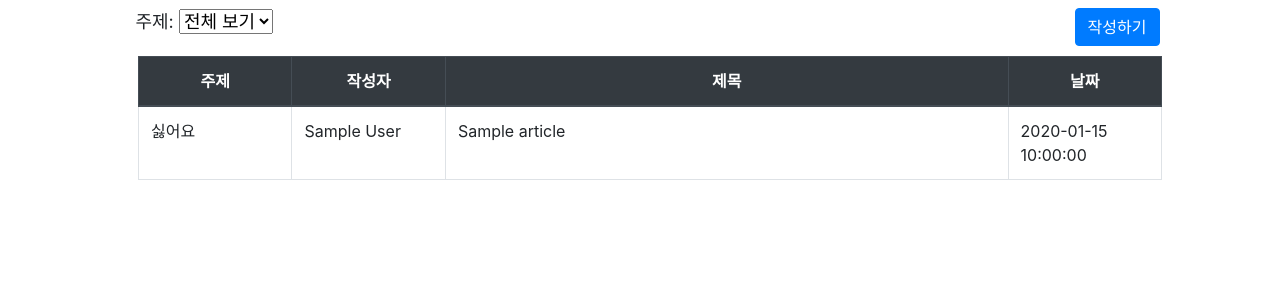
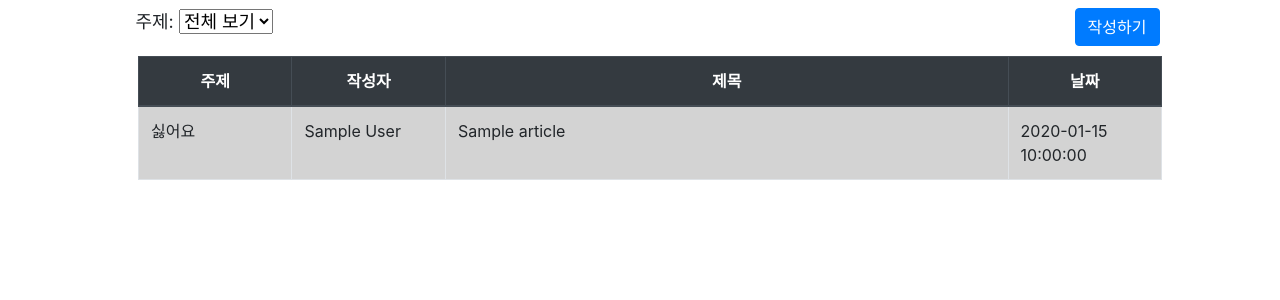
Before and after one commit to ingssg/mindLetters-week0-, a Flask app: template templates/articles/article_list.html in a window 1280 px wide, with the pointer over the restyled element. Shown: the part 96-396 px from the top of the page. Run offline with Flask 3, Linux system fonts and the light colour scheme; the template is opened without the code that fills it: most values are stand-ins (such as "Sample title", 1, 10 or a date in 2020); parts of the project's set-up code (start-up, migrations or seed data) failed here and were passed over; some libraries are stand-ins or nearby versions.

Commit message:
update: add hover effect

```diff
--- a/templates/articles/article_list.html
+++ b/templates/articles/article_list.html
@@ -25,6 +25,11 @@
         display: flex;
         justify-content: space-between;
         margin-left: 15px;
+    }
+
+    tbody tr:hover {
+        cursor: pointer;
+        background-color: lightgray;
     }
 </style>
 
```
